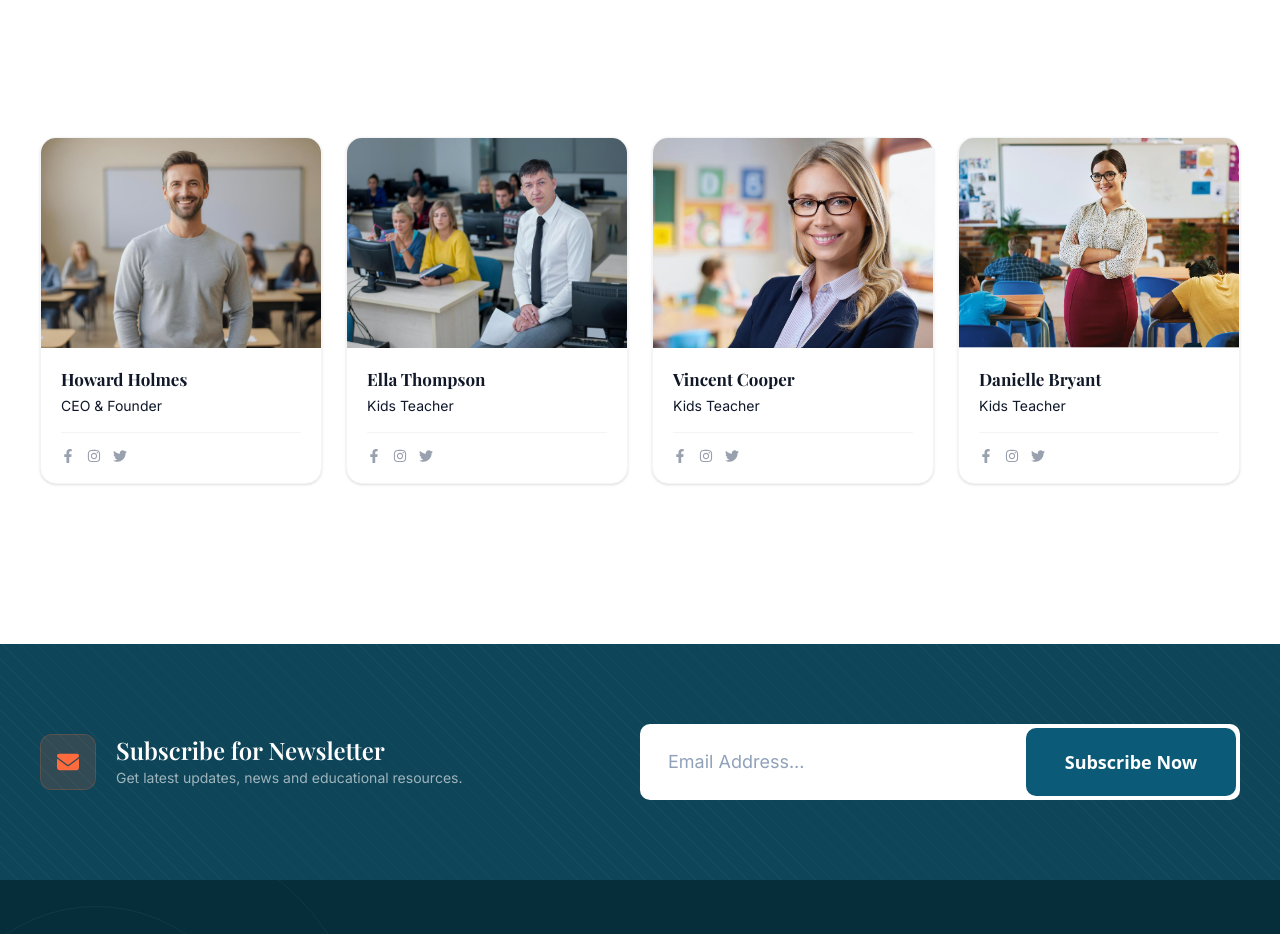
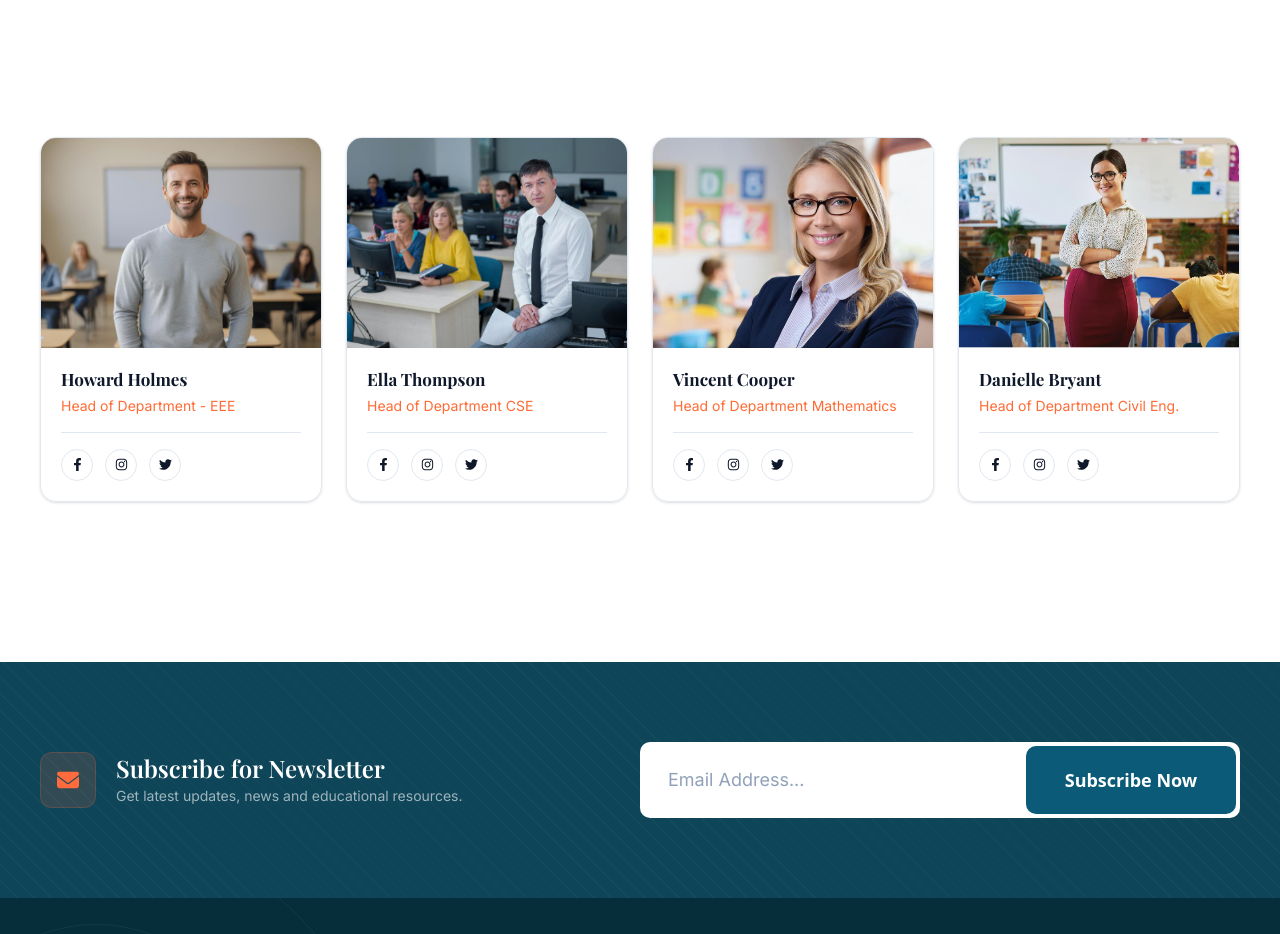
Before and after one commit to almahmud-dev/qeducato-platform, a Next.js app: page /teachers in a window 1280 px wide. Shown: the part 2020-2954 px from the top of the page. Built offline with nearby package versions, Linux system fonts and the light colour scheme; a web font is replaced by a local one.

Commit message:
expert teacher details add

```diff
--- a/src/app/(marketing)/teachers/[slug]/page.jsx
+++ b/src/app/(marketing)/teachers/[slug]/page.jsx
@@ -1,15 +1,15 @@
 import { notFound } from "next/navigation";
-import { teachersData } from "@/helper/teachers/teachersData";
+import { allTeachersData } from "@/helper/teachers/allTeachersData";
 import TeacherDetailsHero from "@/components/teachers/teacherDetails/TeacherDetailsHero";
 import TeacherDetailsContent from "@/components/teachers/teacherDetails/TeacherDetailsContent";
 
 export async function generateStaticParams() {
-  return teachersData.map((teacher) => ({ slug: teacher.slug }));
+  return allTeachersData.map((teacher) => ({ slug: teacher.slug }));
 }
 
 export async function generateMetadata({ params }) {
   const { slug } = await params;
-  const teacher = teachersData.find((t) => t.slug === slug);
+  const teacher = allTeachersData.find((t) => t.slug === slug);
   if (!teacher) return { title: "Teacher Not Found | Qeducato" };
   return {
     title: `${teacher.name} | Qeducato`,
@@ -19,7 +19,7 @@ export async function generateMetadata({ params }) {
 
 export default async function TeacherDetailsPage({ params }) {
   const { slug } = await params;
-  const teacher = teachersData.find((t) => t.slug === slug);
+  const teacher = allTeachersData.find((t) => t.slug === slug);
   if (!teacher) notFound();
 
   return (
--- a/src/components/teachers/ExpertTeacherCard.jsx
+++ b/src/components/teachers/ExpertTeacherCard.jsx
@@ -1,13 +1,15 @@
 import Image from "next/image";
+import Link from "next/link";
 import { FaFacebookF, FaInstagram, FaTwitter } from "react-icons/fa";
 
 export default function ExpertTeacherCard({ teacher }) {
-  const { name, role, image, social } = teacher;
+  const { name, role, image, social, slug } = teacher;
 
   return (
-    <div className="bg-white rounded-2xl overflow-hidden shadow-sm border border-gray-100 hover:shadow-md transition-shadow duration-300">
+    <Link href={`/teachers/${slug}`} className="group block">
+      <div className="bg-card rounded-2xl overflow-hidden shadow-sm border border-border group-hover:shadow-md group-hover:-translate-y-1 transition-all duration-300">
         {/* Full rectangular image */}
-      <div className="relative w-full aspect-[4/3] overflow-hidden">
+        <div className="relative w-full aspect-4/3 overflow-hidden">
           <Image
             src={image}
             alt={name}
@@ -19,39 +21,37 @@ export default function ExpertTeacherCard({ teacher }) {
 
         {/* Info */}
         <div className="px-5 pt-5 pb-5">
-        <h3 className="text-[17px] font-bold text-gray-900 leading-snug">
+          <h3 className="text-[17px] font-bold text-foreground leading-snug group-hover:text-primary transition-colors duration-200">
             {name}
           </h3>
-        <p className="text-sm text-[--primary] mt-1 mb-4">{role}</p>
+          <p className="text-sm text-primary mt-1 mb-4">{role}</p>
 
           {/* Divider */}
-        <div className="w-full h-px bg-gray-100 mb-4" />
+          <div className="w-full h-px bg-border mb-4" />
 
           {/* Social icons */}
           <div className="flex items-center gap-3">
-          <a
-            href={social.facebook}
-            aria-label={`${name} Facebook`}
-            className="text-gray-400 hover:text-[--primary] transition-colors duration-200"
+            {[
+              { href: social.facebook, label: "Facebook", Icon: FaFacebookF },
+              { href: social.instagram, label: "Instagram", Icon: FaInstagram },
+              { href: social.twitter, label: "Twitter", Icon: FaTwitter },
+            ].map(({ href, label, Icon }) => (
+              <button
+                key={label}
+                aria-label={`${name} ${label}`}
+                onClick={(e) => {
+                  e.preventDefault();
+                  e.stopPropagation();
+                  window.open(href, "_blank", "noopener,noreferrer");
+                }}
+                className="w-8 h-8 flex items-center justify-center rounded-full border border-border text-muted-foreground hover:bg-primary hover:border-primary hover:text-white hover:scale-110 transition-all duration-200"
               >
-            <FaFacebookF size={14} />
-          </a>
-          <a
-            href={social.instagram}
-            aria-label={`${name} Instagram`}
-            className="text-gray-400 hover:text-[--primary] transition-colors duration-200"
-          >
-            <FaInstagram size={14} />
-          </a>
-          <a
-            href={social.twitter}
-            aria-label={`${name} Twitter`}
-            className="text-gray-400 hover:text-[--primary] transition-colors duration-200"
-          >
-            <FaTwitter size={14} />
-          </a>
+                <Icon size={13} />
+              </button>
+            ))}
           </div>
         </div>
       </div>
+    </Link>
   );
 }
--- a/src/components/teachers/ExpertTeachers.jsx
+++ b/src/components/teachers/ExpertTeachers.jsx
@@ -1,3 +1,4 @@
+"use client";
 import Container from "@/components/ui/Container";
 import ExpertTeacherCard from "./ExpertTeacherCard";
 import { expertTeachersData } from "@/helper/teachers/expertTeachersData";
--- /dev/null
+++ b/src/helper/teachers/allTeachersData.js
@@ -0,0 +1,4 @@
+import { teachersData } from "./teachersData";
+import { expertTeachersData } from "./expertTeachersData";
+
+export const allTeachersData = [...teachersData, ...expertTeachersData];
--- a/src/helper/teachers/expertTeachersData.js
+++ b/src/helper/teachers/expertTeachersData.js
@@ -1,47 +1,62 @@
-// ExpertTeachers section er data — full rectangular image
 export const expertTeachersData = [
   {
-    id: 1,
+    id: 101,
+    slug: "howard-holmes",
     name: "Howard Holmes",
-    role: "CEO & Founder",
-    image: "/images/teacher/expert1.png", // full rectangular photo
-    social: {
-      facebook: "#",
-      instagram: "#",
-      twitter: "#",
-    },
+    role: "Head of Department - EEE",
+    avatar: "/images/teacher/expert1.png",
+    image: "/images/teacher/expert1.png",
+    courses: 12,
+    students: 500,
+    experience: "20 Years",
+    phone: "+880 1711 000001",
+    email: "howard.holmes@unisaas.edu",
+    bio: "Howard Holmes is the CEO & Founder of Qeducato, bringing over 20 years of experience in educational leadership and institutional development. His vision has shaped the platform into a world-class learning environment, combining innovation with academic excellence. Howard is deeply committed to making quality education accessible to every learner, and his leadership continues to inspire both faculty and students across all departments.",
+    social: { facebook: "#", instagram: "#", twitter: "#" },
   },
   {
-    id: 2,
+    id: 102,
+    slug: "ella-thompson",
     name: "Ella Thompson",
-    role: "Kids Teacher",
+    role: "Head of Department CSE",
+    avatar: "/images/teacher/expert2.png",
     image: "/images/teacher/expert2.png",
-    social: {
-      facebook: "#",
-      instagram: "#",
-      twitter: "#",
-    },
+    courses: 5,
+    students: 130,
+    experience: "9 Years",
+    phone: "+880 1711 000002",
+    email: "ella.thompson@unisaas.edu",
+    bio: "Ella Thompson is a passionate Early Childhood Education specialist with 9 years of dedicated teaching experience. She believes that the foundation of lifelong learning is built in the earliest years, and her curriculum reflects that philosophy through play-based, inquiry-driven approaches. Ella's warm and nurturing teaching style creates a safe and stimulating environment where young learners can grow with confidence and curiosity.",
+    social: { facebook: "#", instagram: "#", twitter: "#" },
   },
   {
-    id: 3,
+    id: 103,
+    slug: "vincent-cooper",
     name: "Vincent Cooper",
-    role: "Kids Teacher",
+    role: "Head of Department Mathematics",
+    avatar: "/images/teacher/expert3.png",
     image: "/images/teacher/expert3.png",
-    social: {
-      facebook: "#",
-      instagram: "#",
-      twitter: "#",
-    },
+    courses: 6,
+    students: 160,
+    experience: "11 Years",
+    phone: "+880 1711 000003",
+    email: "vincent.cooper@unisaas.edu",
+    bio: "Vincent Cooper is a Creative Arts & Design educator with 11 years of experience guiding students through the intersection of imagination and technical skill. His courses cover visual communication, digital design, illustration, and design thinking. Vincent encourages students to develop a personal creative voice while mastering industry-standard tools and methodologies. His student-centered approach has produced graduates who are both critically aware and professionally competitive.",
+    social: { facebook: "#", instagram: "#", twitter: "#" },
   },
   {
-    id: 4,
+    id: 104,
+    slug: "danielle-bryant",
     name: "Danielle Bryant",
-    role: "Kids Teacher",
+    role: "Head of Department Civil Eng.",
+    avatar: "/images/teacher/expert4.png",
     image: "/images/teacher/expert4.png",
-    social: {
-      facebook: "#",
-      instagram: "#",
-      twitter: "#",
-    },
+    courses: 4,
+    students: 110,
+    experience: "8 Years",
+    phone: "+880 1711 000004",
+    email: "danielle.bryant@unisaas.edu",
+    bio: "Danielle Bryant is a Language & Literature educator known for her ability to bring texts to life through critical discussion and creative engagement. With 8 years of teaching experience, she specializes in English literature, academic writing, and communication skills. Danielle fosters a classroom culture where students feel empowered to express ideas clearly and confidently — skills she considers essential for success in any field.",
+    social: { facebook: "#", instagram: "#", twitter: "#" },
   },
 ];
```
Lines whose indentation alone changed are shown as unchanged.
